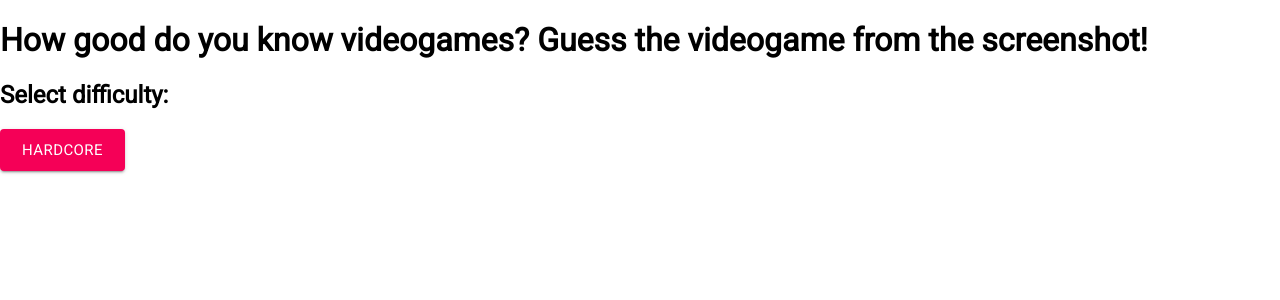
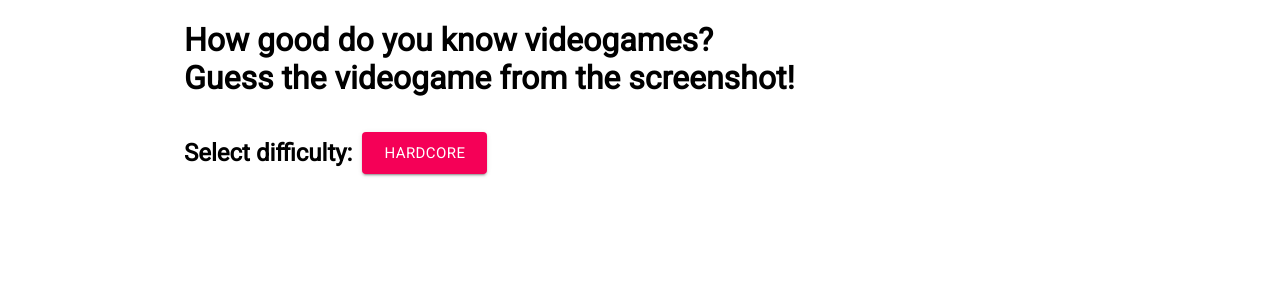
Before and after one commit to TheStap/guess_game_by_screenshot, a React (Create React App) app: page / in a window 1280 px wide. Shown: the top 300 px of the page. Built offline with nearby package versions, Linux system fonts and the light colour scheme.

Commit message:
fixed startscreen and difficulty layout

```diff
--- /dev/null
+++ b/src/features/difficulty/index.scss
@@ -0,0 +1,8 @@
+.difficulty {
+  display: flex;
+  align-items: center;
+
+  &__heading {
+    margin-right: 10px;
+  }
+}
--- a/src/features/difficulty/index.tsx
+++ b/src/features/difficulty/index.tsx
@@ -4,6 +4,8 @@ import { useHistory } from 'react-router-dom';
 import { Difficulty, fetchVideoGames, setDifficulty } from '../game/slice';
 import { useAppDispatch } from "../../store";
 import { setFilterStateToDefault, } from '../filter/slice';
+import { Box, Tooltip } from "@material-ui/core";
+import './index.scss';
 
 function DifficultySelect() {
     const history = useHistory();
@@ -32,8 +34,8 @@ function DifficultySelect() {
 
 
     return (
-        <>
-            <h2>Select difficulty:</h2>
+        <Box className="difficulty">
+            <h2 className="difficulty__heading">Select difficulty:</h2>
             {/*<Button
                 variant="outlined"
                 size="large"
@@ -49,6 +51,7 @@ function DifficultySelect() {
             >
                 Medium
             </Button>*/}
+            <Tooltip title="Guess from all existing games">
                 <Button
                     variant="contained"
                     size="large"
@@ -57,7 +60,8 @@ function DifficultySelect() {
                 >
                     Hardcore
                 </Button>
-        </>
+            </Tooltip>
+        </Box>
     )
 }
 
--- a/src/features/start/index.tsx
+++ b/src/features/start/index.tsx
@@ -1,12 +1,16 @@
 import React from 'react';
 import DifficultySelect from "../difficulty";
+import { Container } from '@material-ui/core';
 
 function StartScreen() {
     return (
-        <>
-            <h1>How good do you know videogames? Guess the videogame from the screenshot!</h1>
+        <Container fixed maxWidth="md">
+            <h1>
+                How good do you know videogames? <br/>
+                Guess the videogame from the screenshot!
+            </h1>
             <DifficultySelect/>
-        </>
+        </Container>
     )
 }
 
```
Lines whose indentation alone changed are shown as unchanged.
